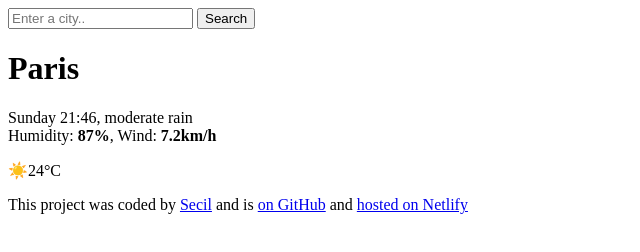
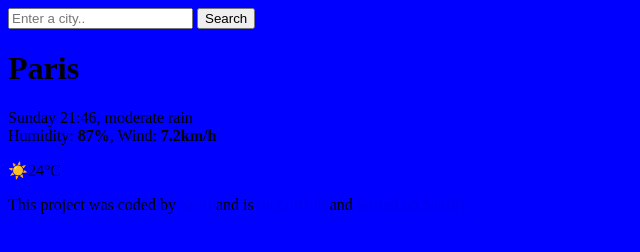
Before and after one commit to Secillla/my-first-project-on-git, a website built with Parcel: page index.html in a window 1280 px wide. Shown: the whole page, without its empty margins (0-640 px from the left). Built offline with nearby package versions, Linux system fonts and the light colour scheme.

Commit message:
Update index.html

```diff
--- a/index.html
+++ b/index.html
@@ -13,6 +13,11 @@
     <link rel="stylesheet" href="src/styles.css" />
     <title>My weather application</title>
   </head>
+  <style>
+    body {
+      background-color: blue;
+    }
+  </style>
   <body>
     <div class="weather-app">
       <header>
@@ -48,8 +53,16 @@
         <p>
           This project was coded by
           <a href="https://github.com/Secillla" target="_blank">Secil</a> and is
-          <a href="https://github.com/Secillla/my-first-project-on-git" target="_blank"> on GitHub</a> and
-          <a href="https://app.netlify.com/teams/secillla/sites" target="_blank">hosted on Netlify</a>
+          <a
+            href="https://github.com/Secillla/my-first-project-on-git"
+            target="_blank"
+          >
+            on GitHub</a
+          >
+          and
+          <a href="https://app.netlify.com/teams/secillla/sites" target="_blank"
+            >hosted on Netlify</a
+          >
         </p>
       </footer>
     </div>
```
